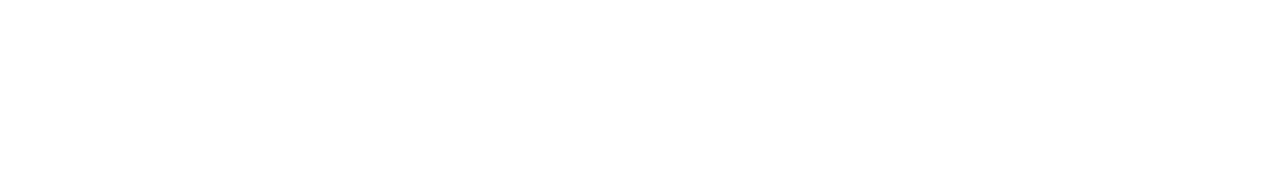
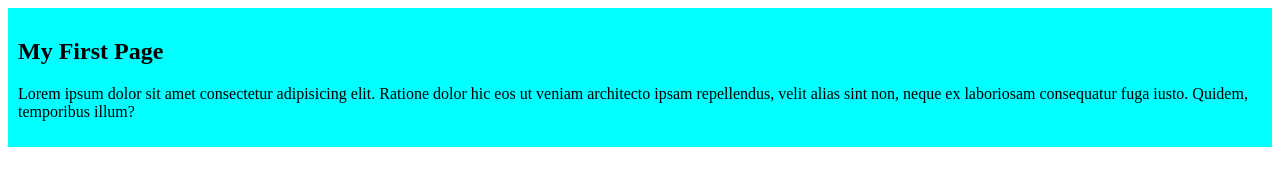
Before and after one commit to ZarinTasminSejuti/my-github-repo, a plain HTML site: page index.html in a window 1280 px wide. Drawn offline with Linux system fonts and the light colour scheme.

Commit message:
added the css file

```diff
--- a/index.html
+++ b/index.html
@@ -5,8 +5,12 @@
     <meta http-equiv="X-UA-Compatible" content="IE=edge">
     <meta name="viewport" content="width=device-width, initial-scale=1.0">
     <title>My Github Profile</title>
+    <link rel="stylesheet" href="style.css">
 </head>
 <body>
-
+    <div>
+        <h2>My First Page</h2>
+        <p>Lorem ipsum dolor sit amet consectetur adipisicing elit. Ratione dolor hic eos ut veniam architecto ipsam repellendus, velit alias sint non, neque ex laboriosam consequatur fuga iusto. Quidem, temporibus illum?</p>
+    </div>
 </body>
 </html>
--- /dev/null
+++ b/style.css
@@ -0,0 +1,4 @@
+div{
+    background-color: aqua;
+    padding: 10px;
+}
```
